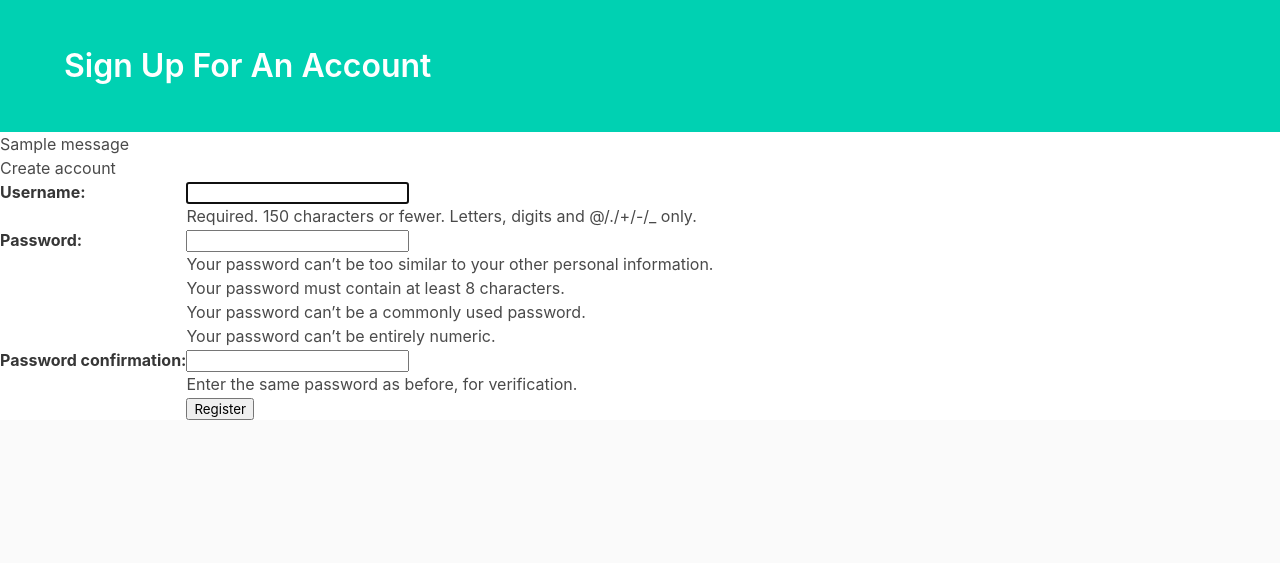
After one commit to ssbrandt/weather, a Django app: page /signup/ in a window 1280 px wide. The commit adds this page. Shown: the top 563 px of the page. Run offline with Django 3.2, Linux system fonts and the light colour scheme; tables that the repository leaves empty hold one stand-in row (values such as "Sample post"); one stand-in notice (Sample message) is shown; some libraries are stand-ins or nearby versions.

```diff
--- a/project/weather/templates/weather/layout.html
+++ b/project/weather/templates/weather/layout.html
@@ -24,6 +24,8 @@
     {% endblock %}
     {% block weather%}
     {% endblock%}
+    {% block body%}
+    {% endblock %}
 
     <footer class="footer">
     </footer>
--- /dev/null
+++ b/project/weather/templates/weather/signup.html
@@ -0,0 +1,35 @@
+{% extends "weather/layout.html"%}
+
+{% block title %}
+    Account Signup
+{% endblock %}
+
+{% block header%}
+    Sign Up For An Account
+{% endblock %}
+
+{% block body%}
+  <div class="login">
+
+         {% if messages %}
+            <ul>
+                {% for message in messages %}
+                <li>{{ message }}</li>
+                {% endfor %}
+            </ul>
+        {% endif %}
+
+        <h1>Create account</h1>
+
+         <form method="post" >
+             {% csrf_token %}
+             <table>
+                {{ form.as_table }}
+                 <tr>
+                    <td></td>
+                    <td><input type="submit" name="submit" value="Register" /></td>
+                </tr>
+             </table>
+         </form>
+     </div>
+{% endblock %}
--- a/project/weather/urls.py
+++ b/project/weather/urls.py
@@ -3,6 +3,9 @@ from . import views
 
 urlpatterns = [
     path('', views.index, name='index'),
+    path('signup/', views.signup, name='signup'),
+    path('login/', views.login, name='login'),
+    path('logout/', views.login, name='logout'),
 
 
 ]
--- a/project/weather/views.py
+++ b/project/weather/views.py
@@ -1,8 +1,11 @@
 import requests
-from django.shortcuts import render
+from django.shortcuts import render, redirect
 from .models import City
 from .forms import CityForm
 from project.secrets import *
+from django.contrib.auth.forms import UserCreationForm
+from django.contrib import messages
+from django.contrib.auth import authenticate
 # Create your views here.
 
 def index(request):
@@ -36,3 +39,24 @@ def index(request):
     context = {'weather_data': weather_data, 'form': form}
 
     return render(request, 'weather/weather.html', context)
+
+def signup(request):
+    if request.method == 'POST':
+        f = UserCreationForm(request.POST)
+        if f.is_valid():
+            f.save()
+            username = f.cleaned_data.get('username')
+            raw_password = f.cleaned_data.get('password1')
+            user = authenticate(username=username, password=raw_password)
+            #message.success(request, "Account created successfully")
+            return redirect('index')
+    else:
+        f = UserCreationForm()
+    return render(request, 'weather/signup.html', {'form': f})
+
+
+def login(request):
+    pass
+
+def logout(request):
+    pass
```
